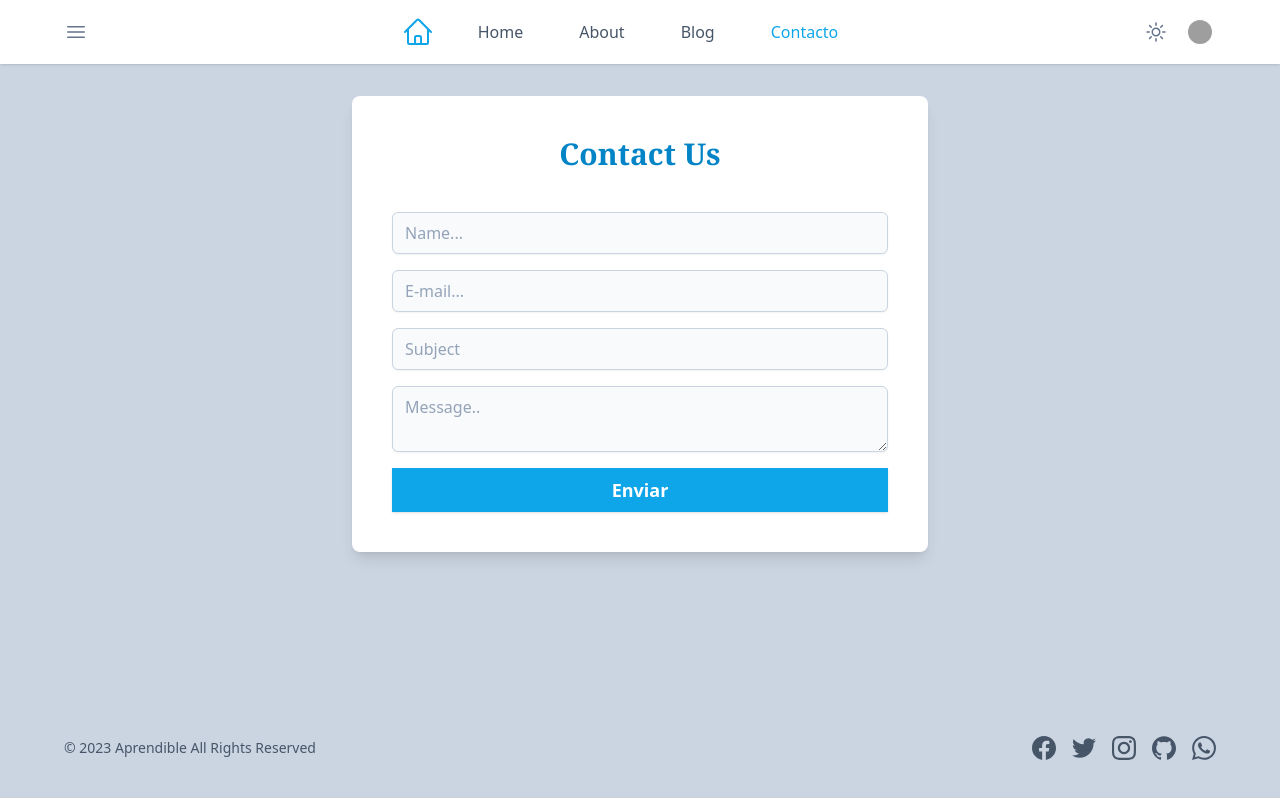
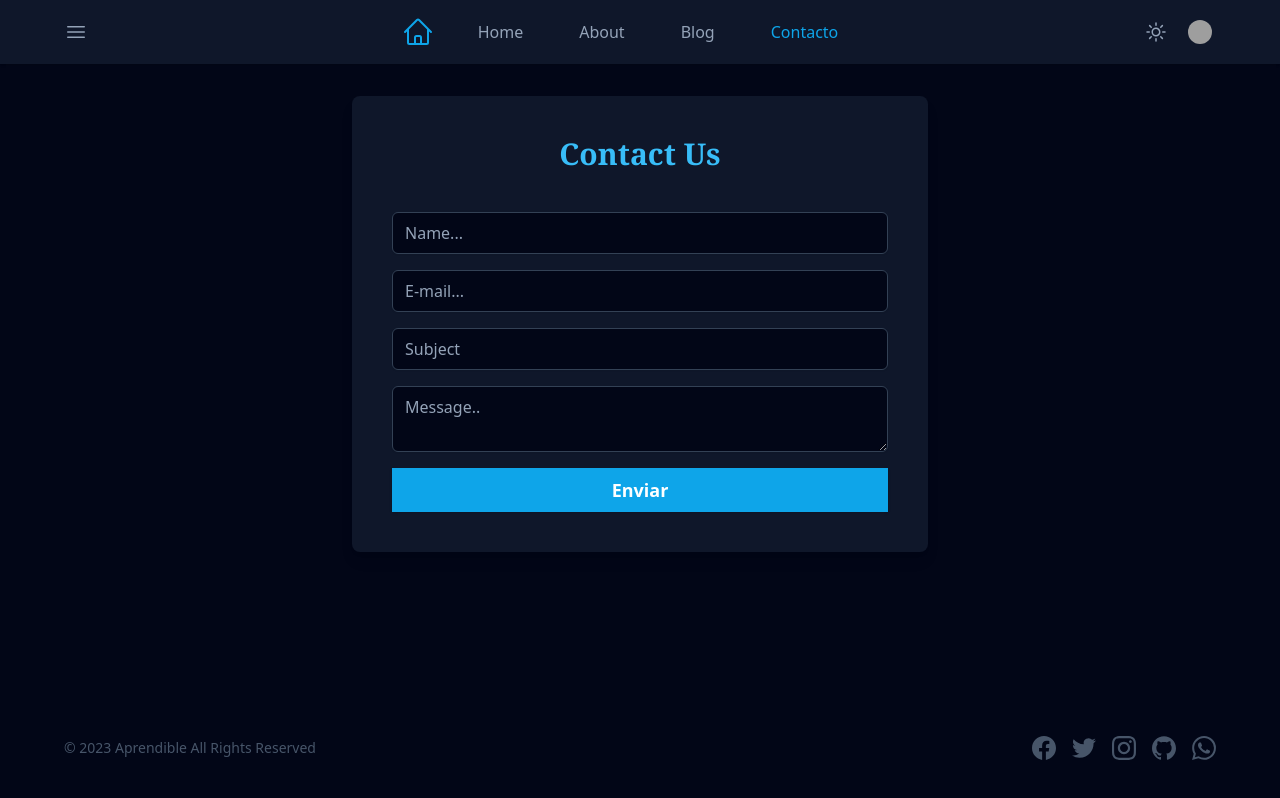
Before and after one commit to jhonfa94/fundamentos-tailwindcss, a website built with Vite: page contact.html in a window 1280 px wide. Built offline with nearby package versions, Linux system fonts and the light colour scheme; grey boxes are pictures that could not be loaded.

Commit message:
soporte dark mode para la pagina contact

```diff
--- a/contact.html
+++ b/contact.html
@@ -1,5 +1,5 @@
 <!DOCTYPE html>
-<html lang="es">
+<html lang="es" class="dark">
   <head>
     <meta charset="UTF-8" />
     <meta http-equiv="X-UA-Compatible" content="IE=edge" />
@@ -9,12 +9,12 @@
     <!-- <link href="./styles.css" rel="stylesheet" /> -->
     <link href="./tailwind.css" rel="stylesheet" />
   </head>
-  <body class="flex h-screen flex-col bg-slate-300">
-    <header class="bg-white px-6 shadow">
+  <body class="flex h-screen flex-col bg-slate-200 dark:bg-slate-950">
+    <header class="bg-white px-6 shadow dark:bg-slate-900">
       <div class="mx-auto flex h-16 max-w-6xl items-center justify-between">
         <button
           type="button"
-          class="-ml-1 rounded p-1 text-slate-500 transition-colors hover:bg-sky-500 hover:text-slate-100 focus:ring-2 focus:ring-slate-200"
+          class="-ml-1 rounded p-1 text-slate-500 transition-colors hover:bg-sky-500 hover:text-slate-100 focus:ring-2 focus:ring-slate-200 dark:text-slate-400 dark:hover:text-slate-100"
         >
           <svg
             xmlns="http://www.w3.org/2000/svg"
@@ -51,29 +51,32 @@
               />
             </svg>
           </button>
+          <!-- NAVEGACION DE ESCRITORIO -->
           <div class="ml-8 hidden space-x-8 md:flex">
             <a
-              class="px-3 py-2 text-slate-600 transition-colors hover:text-sky-500"
+              class="px-3 py-2 text-slate-600 transition-colors hover:text-sky-500 dark:text-slate-400 dark:hover:text-sky-500"
               href="/"
               >Home</a
             >
             <a
-              class="px-3 py-2 text-slate-600 transition-colors hover:text-sky-500"
+              class="px-3 py-2 text-slate-600 transition-colors hover:text-sky-500 dark:text-slate-400 dark:hover:text-sky-500"
               href="/about.html"
               >About</a
             >
             <a
-              class="px-3 py-2 text-slate-600 transition-colors hover:text-sky-500"
+              class="px-3 py-2 text-slate-600 transition-colors hover:text-sky-500 dark:text-slate-400 dark:hover:text-sky-500"
               href="/blog.html"
               >Blog</a
             >
             <a class="px-3 py-2 text-sky-500" href="/contact.html">Contacto</a>
           </div>
         </div>
+
+        <!-- BOTONES -->
         <div class="flex">
           <button
             type="button"
-            class="-ml-1 mr-4 rounded-full p-1 text-slate-500 transition-colors hover:text-sky-500 focus:ring-2 focus:ring-slate-200 focus:ring-offset-1"
+            class="-ml-1 mr-4 rounded-full p-1 text-slate-500 transition-colors hover:text-sky-500 focus:ring-2 focus:ring-slate-200 focus:ring-offset-1 dark:text-slate-400 dark:hover:text-sky-500"
           >
             <svg
               xmlns="http://www.w3.org/2000/svg"
@@ -102,20 +105,21 @@
           </button>
         </div>
       </div>
-      <div class="hidden space-y-1 border-t pb-3 pt-2 md:hidden">
+      <!-- NAVEGACION MOVIL -->
+      <div class="space-y-1 border-t pb-3 pt-2 dark:border-slate-500 md:hidden">
         <a
           href="/"
-          class="block rounded-md px-3 py-2 text-slate-700 transition-colors hover:bg-sky-500 hover:text-white"
+          class="block rounded-md px-3 py-2 text-slate-700 transition-colors hover:bg-sky-500 hover:text-white dark:text-slate-400 dark:hover:text-white"
           >Home</a
         >
         <a
           href="/about.html"
-          class="block rounded-md px-3 py-2 text-slate-700 transition-colors hover:bg-sky-500 hover:text-white"
+          class="block rounded-md px-3 py-2 text-slate-700 transition-colors hover:bg-sky-500 hover:text-white dark:text-slate-400 dark:hover:text-white"
           >About</a
         >
         <a
           href="/blog.html"
-          class="block rounded-md px-3 py-2 text-slate-700 transition-colors hover:bg-sky-500 hover:text-white"
+          class="block rounded-md px-3 py-2 text-slate-700 transition-colors hover:bg-sky-500 hover:text-white dark:text-slate-400 dark:hover:text-white"
           >Blog</a
         >
         <a
@@ -128,32 +132,34 @@
 
     <main class="flex-1 p-4">
       <div class="mx-auto mt-4 max-w-6xl">
-        <div class="mx-auto max-w-xl rounded-lg bg-white p-10 shadow-lg">
+        <div
+          class="mx-auto max-w-xl rounded-lg bg-white p-10 shadow-lg dark:bg-slate-900"
+        >
           <h1
-            class="text-center font-serif text-3xl font-extrabold text-sky-600"
+            class="text-center font-serif text-3xl font-extrabold text-sky-600 dark:text-sky-400"
           >
             Contact Us
           </h1>
           <form class="mt-10 flex flex-col space-y-4">
             <input
               type="text"
-              class="rounded-md border-slate-300 bg-slate-50 text-slate-600 shadow-sm placeholder:text-slate-400 focus:border-sky-500 focus:ring-sky-600"
+              class="rounded-md border-slate-300 bg-slate-50 text-slate-600 shadow-sm placeholder:text-slate-400 focus:border-sky-500 focus:ring-sky-600 dark:border-slate-700 dark:bg-slate-950 dark:text-slate-400"
               placeholder="Name..."
             />
             <input
               type="email"
-              class="rounded-md border-slate-300 bg-slate-50 text-slate-600 shadow-sm placeholder:text-slate-400 focus:border-sky-500 focus:ring-sky-600"
+              class="rounded-md border-slate-300 bg-slate-50 text-slate-600 shadow-sm placeholder:text-slate-400 focus:border-sky-500 focus:ring-sky-600 dark:border-slate-700 dark:bg-slate-950 dark:text-slate-400"
               placeholder="E-mail..."
             />
             <input
               type="text"
-              class="rounded-md border-slate-300 bg-slate-50 text-slate-600 shadow-sm placeholder:text-slate-400 focus:border-sky-500 focus:ring-sky-600"
+              class="rounded-md border-slate-300 bg-slate-50 text-slate-600 shadow-sm placeholder:text-slate-400 focus:border-sky-500 focus:ring-sky-600 dark:border-slate-700 dark:bg-slate-950 dark:text-slate-400"
               placeholder="Subject"
             />
             <textarea
               name="message"
               id="message"
-              class="rounded-md border-slate-300 bg-slate-50 text-slate-600 shadow-sm placeholder:text-slate-400 focus:border-sky-500 focus:ring-sky-600"
+              class="rounded-md border-slate-300 bg-slate-50 text-slate-600 shadow-sm placeholder:text-slate-400 focus:border-sky-500 focus:ring-sky-600 dark:border-slate-700 dark:bg-slate-950 dark:text-slate-400"
               placeholder="Message.."
             ></textarea>
             <button
```
